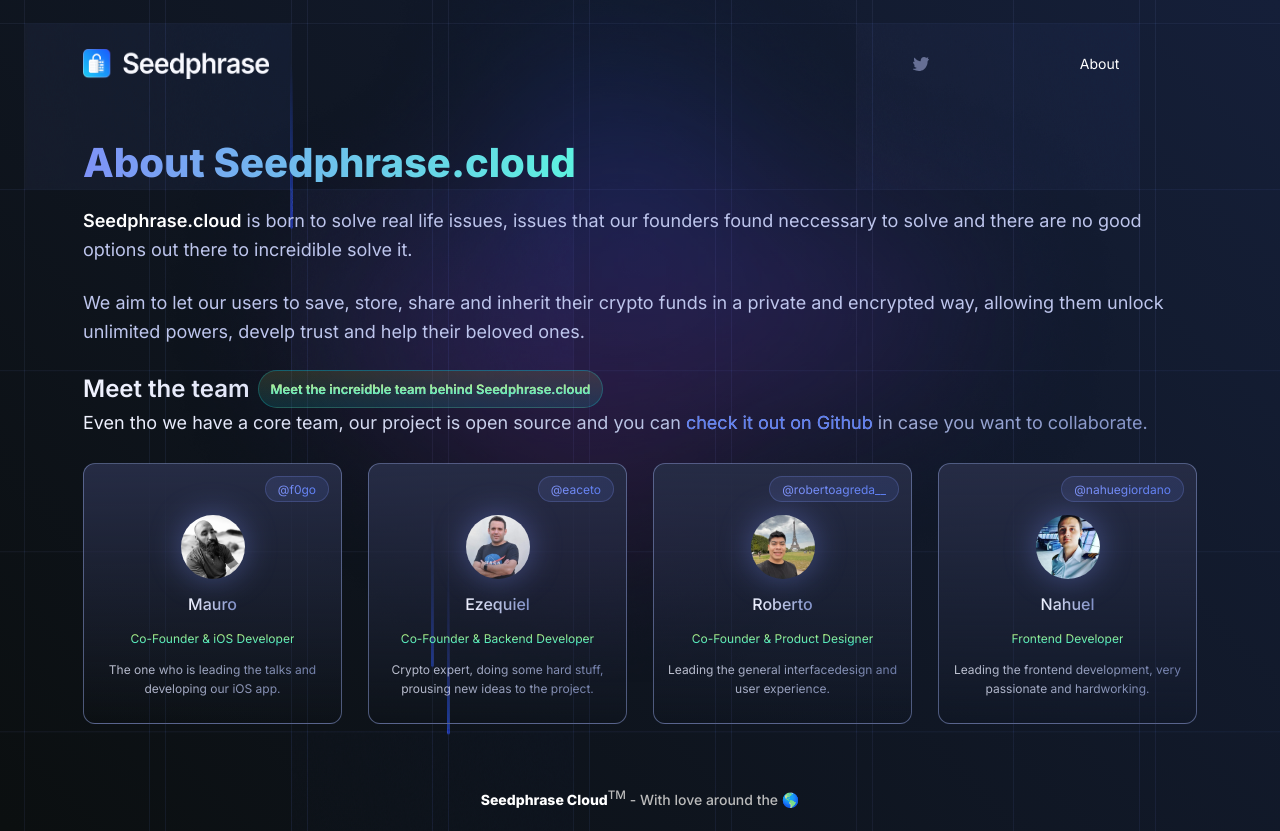
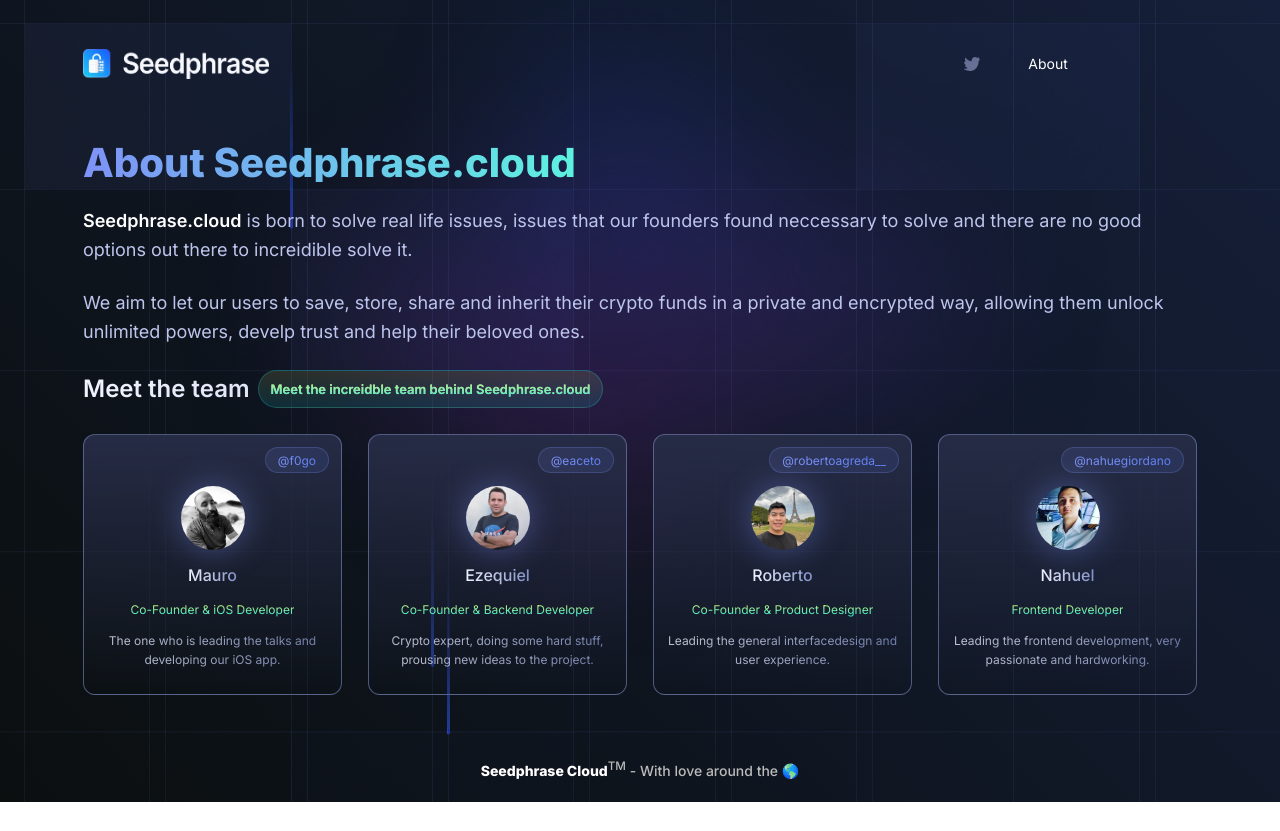
Before and after one commit to ng5jr/seedphrase_early_access, a website: page about/index.html in a window 1280 px wide. After the commit the page ends 802 px from the top, so only its background shows below. Drawn offline with Linux system fonts and the light colour scheme.

Commit message:
modify header links space, comment github links

```diff
--- a/about/index.html
+++ b/about/index.html
@@ -173,7 +173,7 @@
           </a>
         </div> -->
 
-        <div style="justify-content: space-around" class="links_container">
+        <div style="justify-content: center; gap: 20px" class="links_container">
           <!-- <a
             class="link_icon"
             title="Github Icon Link"
@@ -262,13 +262,13 @@
           Meet the team
           <span><p>Meet the increidble team behind Seedphrase.cloud</p> </span>
         </h2>
-        <h3 class="team_subtitle">
+        <!-- <h3 class="team_subtitle">
           Even tho we have a core team, our project is open source and you can
           <a href="https://www.github.com" title="Github Link">
             check it out on Github
           </a>
           in case you want to collaborate.
-        </h3>
+        </h3> -->
         <div class="team_cards_container">
           <figure class="team_card">
             <img
```
Also changed, not shown: index.html (+1 -1 lines).
